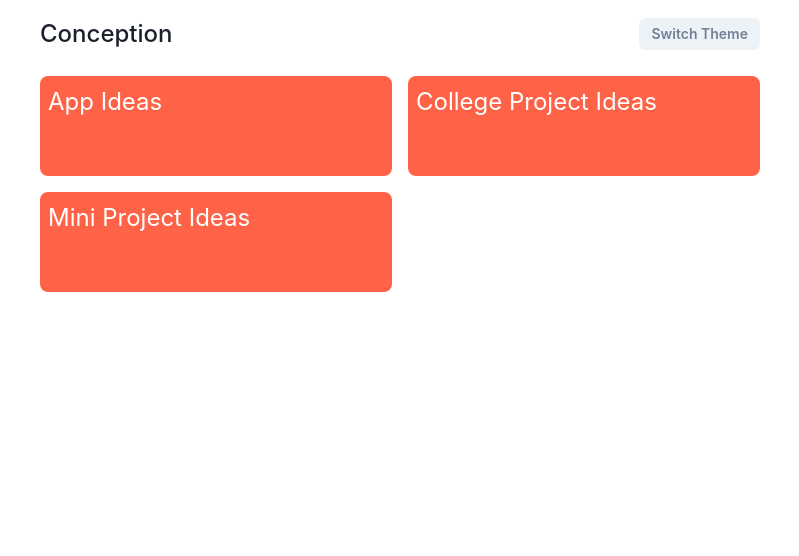
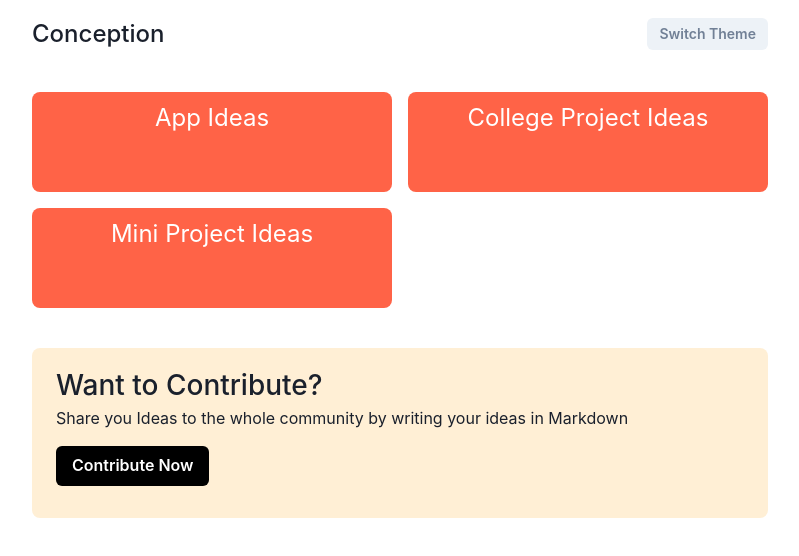
Before and after one commit to roopeshsn/conception, a Next.js app: page / in a window 1280 px wide. Shown: the top 556 px of the page, without its empty margins (240-1039 px from the left). Built offline with nearby package versions, Linux system fonts and the light colour scheme.

Commit message:
added contribution page

```diff
--- /dev/null
+++ b/Components/Contribution.js
@@ -0,0 +1,39 @@
+import React from "react";
+import { Box, Button, Flex, Text } from "@chakra-ui/react";
+import { useRouter } from "next/router";
+
+export default function Contribution() {
+  const router = useRouter();
+  return (
+    <>
+      <Box my={4}>
+        <Flex
+          direction='column'
+          bgColor='papayawhip'
+          borderRadius='lg'
+          px={6}
+          py={4}
+        >
+          <Text fontSize={{ base: "20px", md: "28px" }} fontWeight='medium'>
+            Want to Contribute?
+          </Text>
+          <Text>
+            Share you Ideas to the whole community by writing your ideas in
+            Markdown
+          </Text>
+          <Box my={4}>
+            <Button
+              size='md'
+              colorScheme='blackAlpha'
+              color='white'
+              bgColor='black'
+              onClick={() => router.push("/contribution")}
+            >
+              Contribute Now
+            </Button>
+          </Box>
+        </Flex>
+      </Box>
+    </>
+  );
+}
--- a/Components/HomePage.js
+++ b/Components/HomePage.js
@@ -1,4 +1,5 @@
 import {
+  Box,
   Center,
   Container,
   Grid,
@@ -9,12 +10,13 @@ import {
 import React from "react";
 import Navbar from "./Navbar";
 import Link from "next/link";
+import Contribution from "./Contribution";
 
 export default function HomePage({ categories }) {
   return (
     <Container maxW='container.md'>
       <Navbar />
-      <Grid px={2} py={2} templateColumns='repeat(2, 1fr)' gap={4}>
+      <Grid py={6} templateColumns='repeat(2, 1fr)' gap={4}>
         {categories.map((category) => {
           return (
             <GridItem
@@ -26,6 +28,8 @@ export default function HomePage({ categories }) {
               color='white'
               borderRadius={8}
             >
+              <Box>
+                <Center>
                   <Link href={`/${category.href}`} passHref>
                     <ChakraLink>
                       <Text fontSize={{ base: "20px", md: "24px" }}>
@@ -33,10 +37,13 @@ export default function HomePage({ categories }) {
                       </Text>
                     </ChakraLink>
                   </Link>
+                </Center>
+              </Box>
             </GridItem>
           );
         })}
       </Grid>
+      <Contribution />
     </Container>
   );
 }
--- a/Components/Navbar.js
+++ b/Components/Navbar.js
@@ -5,7 +5,7 @@ import Link from "next/link";
 export default function Navbar() {
   return (
     <Box>
-      <Flex justify='space-between' align='center' px={2} py={4}>
+      <Flex justify='space-between' align='center' py={4}>
         <Text fontSize='2xl' fontWeight='medium'>
           <Link href={`/`} passHref>
             <ChakraLink>Conception</ChakraLink>
```
Also changed, not shown: Components/CategoryPage.js (+8 -2 lines), Components/IdeaPage.js (+4 -3 lines), pages/contribution.js (added, +39 -0 lines). Lines whose indentation alone changed are shown as unchanged.
